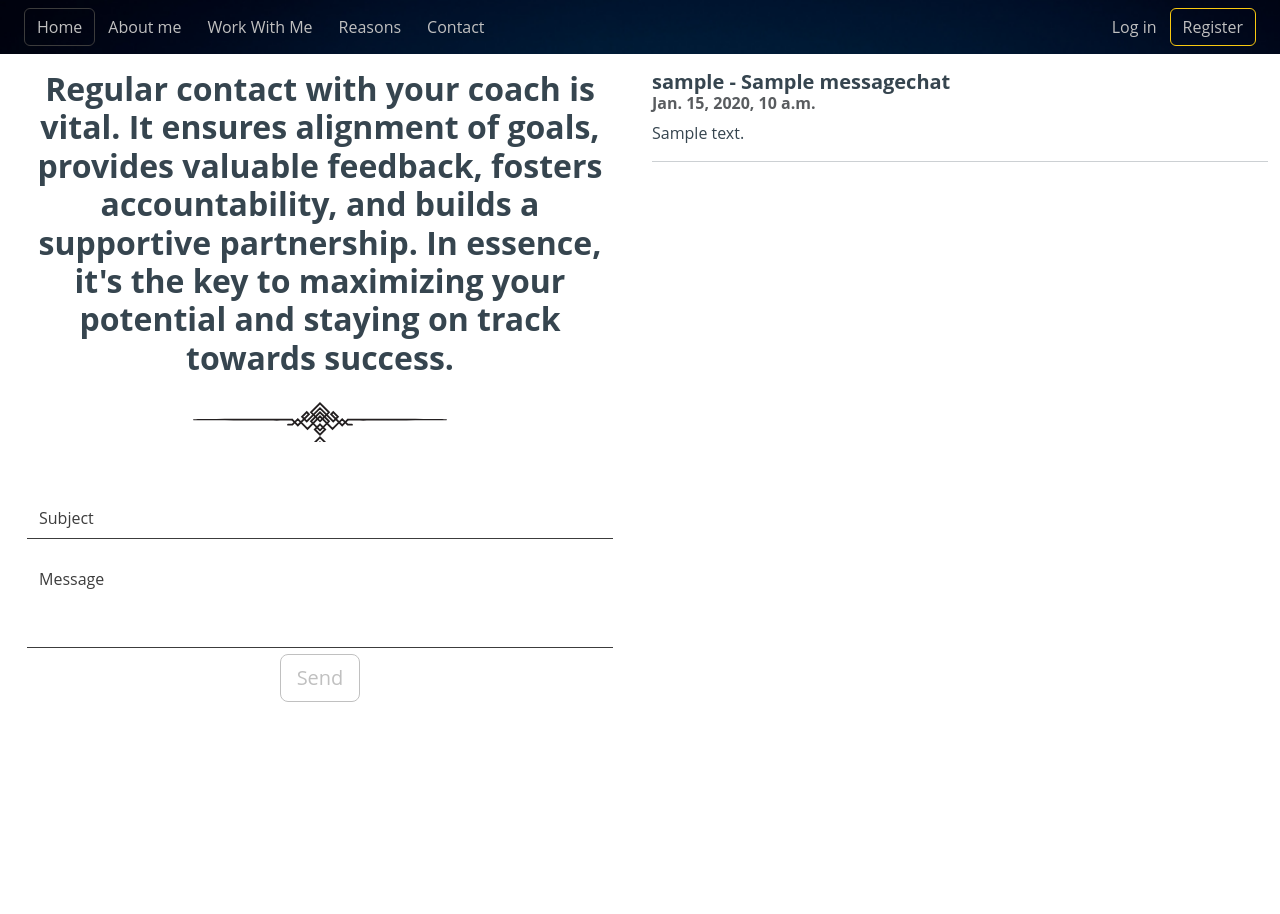
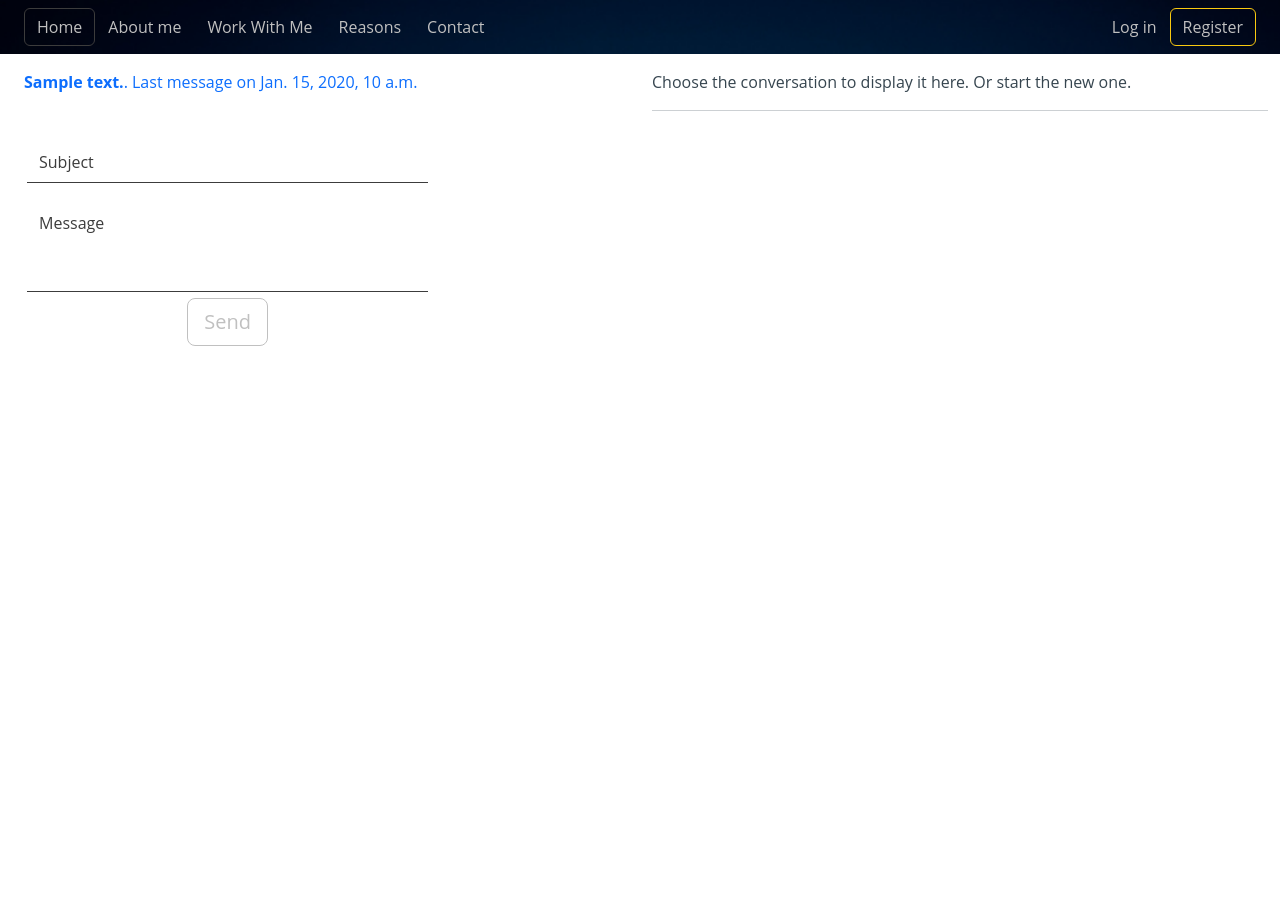
Before and after one commit to michal-mrozek/coaching-web-project4, a Django app: page /portal/portal in a window 1280 px wide. Run offline with Django 5.2, Linux system fonts and the light colour scheme; tables that the repository leaves empty hold one stand-in row (values such as "Sample post").

Commit message:
Portal - chat ready

```diff
--- a/portal/models.py
+++ b/portal/models.py
@@ -1,3 +1,5 @@
+import uuid
+
 from django.db import models
 from profiles.models import UserProfile
 
@@ -5,10 +7,19 @@
     """
     A user profile model for maintaining subscription information.
     """
+    id = models.UUIDField(primary_key=True, default=uuid.uuid4, editable=False)
     user_profile = models.ForeignKey('profiles.UserProfile', null=True, blank=True, on_delete=models.SET_NULL)
     datetime = models.DateTimeField(auto_now_add=True)
-    subject = models.CharField(max_length=255)
+    subject = models.ForeignKey('Subject', null=True, blank=True, on_delete=models.SET_NULL)
     message = models.TextField()
 
     def __str__(self):
         return self.user_profile.user.username
+
+
+class Subject(models.Model):
+    id = models.UUIDField(primary_key=True, default=uuid.uuid4, editable=False)
+    message_subject = models.CharField(max_length=254)
+
+    def __str__(self):
+        return self.message_subject
--- a/portal/templates/portal/portal.html
+++ b/portal/templates/portal/portal.html
@@ -14,13 +14,13 @@
 <div class="overlay"></div>
 <div class="container-fluid ">
     <div class="row pt-3 contener">
-        <div class="col-6 text-center">
-            <div class="row">
-                <div class="col">
-                    <h2>Regular contact with your coach is vital. It ensures alignment of goals, provides valuable
-                        feedback, fosters accountability, and builds a supportive partnership. In essence,
-                        it's the key to maximizing your potential and staying on track towards success.</h2>
-                </div>
+        <div class="col-6 text-left">
+            <div class="row m-0">
+
+                {% for obj in messages %}
+                <a class="text-decoration-none" href="{% url 'portal_replay' obj.0.id %}"><strong>{{ obj.0.message_subject }}</strong>. Last message on {{ obj.1}}</a>
+                {% endfor %}
+
             </div>
             <div class="row justify-content-center">
                 <div class="col text-center">
@@ -40,7 +40,9 @@
         </div>
 
         <div class="col-6 overflow-y-scroll">
-            {% for message in messages %}
+            {% if id %}
+
+            {% for message in conversation %}
             <div>
                 <div class="col">
                     <div class="card-body mb-1">
@@ -52,6 +54,29 @@
                 </div>
             </div>
             {% endfor %}
+            <div>
+                <div class="row justify-content-center">
+                    <div class="col text-center">
+
+                        <form class="form-contact form-message mt-5" method="post" action="{% url 'portal_replay' id %}">
+                            {% csrf_token %}
+                            <div class="form-group">
+                                <textarea name="message" placeholder="Message" rows="3" required></textarea>
+                            </div>
+                            <button class="btn btn-primary btn-lg" type="submit">Replay</button>
+                        </form>
+                    </div>
+                </div>
+            </div>
+            {% else %}
+            <div>
+                <div class="col">
+                    <p class="card-text">Choose the conversation to display it here. Or start the new one.</p>
+                    <hr>
+                </div>
+            </div>
+            {% endif %}
+
         </div>
 
 
--- a/portal/urls.py
+++ b/portal/urls.py
@@ -5,4 +5,5 @@
 urlpatterns = [
     path('', views.work_with_me, name='work_with_me'),
     path('portal', views.portal, name='portal'),
+    path('conversation/<subject_id>', views.portal_replay, name='portal_replay'),
 ]
--- a/portal/views.py
+++ b/portal/views.py
@@ -1,9 +1,8 @@
-from django.shortcuts import render
-from .models import MessageChat
+from django.shortcuts import render, redirect, reverse,get_object_or_404
+from .models import MessageChat, Subject
 from profiles.models import UserProfile
 
 
-# Create your views here.
 def work_with_me(request):
     """ A view to return the reason page """
 
@@ -13,25 +12,58 @@
 def portal(request):
     """ A view to return the reason page """
     messages = MessageChat.objects.all()
-    mydata = MessageChat.objects.values_list('subject')
+    topics = Subject.objects.all()
+    topic_list = []
+    for topic in topics:
+        record = ["", ""]
+        for message in messages:
+            if message.subject == topic:
+                if record[1] == "" or message.datetime > record[1]:
+                    record = [topic, message.datetime]
+        topic_list.append(record)
 
     if request.method == 'POST':
+
         profile = UserProfile.objects.get(user=request.user)
-        subject = request.POST['subject']
+        topic = Subject.objects.create(message_subject=request.POST['subject'])
+        subject = topic
         message = request.POST['message']
         obj = MessageChat(user_profile=profile, subject=subject, message=message)
         obj.save()
+        return redirect(reverse('portal'))
 
     context = {
-        'messages': messages,
-        'mydata': mydata,
+        'messages': topic_list,
     }
 
     return render(request, 'portal/portal.html', context)
 
-# def portal_replay(request, subject):
-#     if request.method == 'POST':
-#         profile = UserProfile.objects.get(user=request.user)
-#         message = request.POST['message']
-#         obj = MessageChat.objects.get(user_profile=profile, subject=subject , message=message)
-#         obj.save()
+
+def portal_replay(request, subject_id):
+    messages = MessageChat.objects.all()
+    topics = Subject.objects.all()
+    topic_list = []
+    for topic in topics:
+        record = ["", ""]
+        for message in messages:
+            if message.subject == topic:
+                if record[1] == "" or message.datetime > record[1]:
+                    record = [topic, message.datetime]
+        topic_list.append(record)
+    conversation = messages.filter(subject=get_object_or_404(Subject, pk=subject_id))
+
+    if request.method == 'POST':
+        profile = UserProfile.objects.get(user=request.user)
+        message = request.POST['message']
+        subject = Subject.objects.get(pk=subject_id)
+        MessageChat.objects.create(user_profile=profile, subject=subject, message=message)
+        return redirect(reverse('portal'))
+
+    context = {
+        'messages': topic_list,
+        'conversation': conversation,
+        'id': subject_id,
+
+    }
+
+    return render(request, 'portal/portal.html', context)
--- a/static/css/base.css
+++ b/static/css/base.css
@@ -194,9 +194,7 @@
     width: 70%
   }
 
-  .form-message {
-      width:100% !important;
-  }
+
 
   .form-group {
     width: 100%;
```
Also changed, not shown: portal/migrations/0002_subject_alter_messagechat_id_and_more.py (added).
